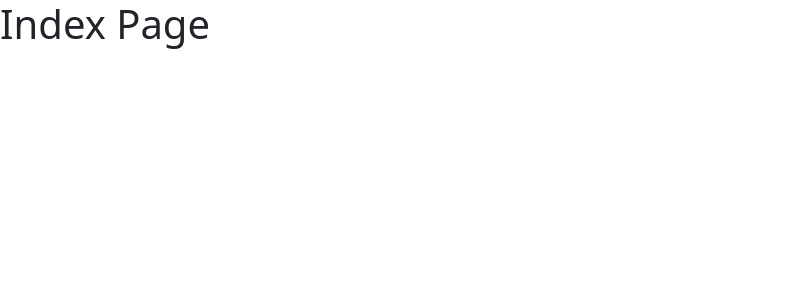
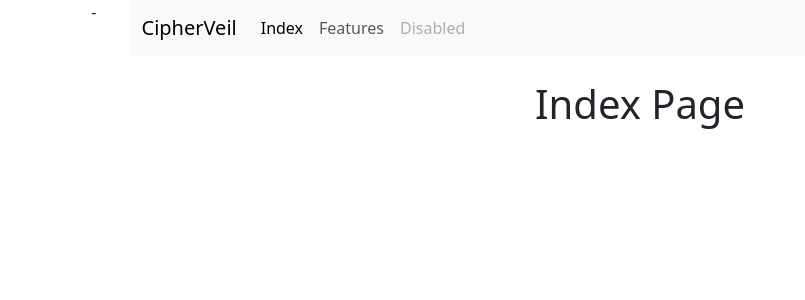
Before and after one commit to anuanas3252/cipherveil, a Django app: page / in a window 1280 px wide. Shown: the top 300 px of the page, without its empty margins (0-805 px from the left). Run offline with Django 5.2, Linux system fonts and the light colour scheme.

Commit message:
Update base.html

```diff
--- a/cipherveil/frontlineapp/templates/frontlineapp/base.html
+++ b/cipherveil/frontlineapp/templates/frontlineapp/base.html
@@ -11,8 +11,58 @@
   </head>
   <body>
 
-    {% block content %}
-    {% endblock %}
+    <div class="container-fluid">
+
+
+
+      <div class="container text-center">
+        <div class="row">
+          <div class="col">
+            -
+          </div>
+
+          <div class="col-11">
+
+            <nav class="navbar navbar-expand-lg bg-body-tertiary">
+              <div class="container-fluid">
+                <a class="navbar-brand" href="#">CipherVeil</a>
+                <button class="navbar-toggler" type="button" data-bs-toggle="collapse" data-bs-target="#navbarNav" aria-controls="navbarNav" aria-expanded="false" aria-label="Toggle navigation">
+                  <span class="navbar-toggler-icon"></span>
+                </button>
+                <div class="collapse navbar-collapse" id="navbarNav">
+                  <ul class="navbar-nav">
+                    <li class="nav-item">
+                      <a class="nav-link active" aria-current="page" href="#">Index</a>
+                    </li>
+                    <li class="nav-item">
+                      <a class="nav-link" href="#">Features</a>
+                    </li>
+                    <li class="nav-item">
+                      <a class="nav-link disabled" aria-disabled="true">Disabled</a>
+                    </li>
+                  </ul>
+                </div>
+              </div>
+            </nav>
+
+            <br>
+
+            {% block content %}
+            {% endblock %}
+
+          </div>
+
+          <div class="col">
+            -
+          </div>
+        </div>
+
+        </div>
+      </div>
+
+
+    </div>
+
 
     <script src="https://cdn.jsdelivr.net/npm/bootstrap@5.3.2/dist/js/bootstrap.bundle.min.js" integrity="sha384-C6RzsynM9kWDrMNeT87bh95OGNyZPhcTNXj1NW7RuBCsyN/o0jlpcV8Qyq46cDfL" crossorigin="anonymous"></script>
     <script src="https://cdn.jsdelivr.net/npm/@popperjs/core@2.11.8/dist/umd/popper.min.js" integrity="sha384-I7E8VVD/ismYTF4hNIPjVp/Zjvgyol6VFvRkX/vR+Vc4jQkC+hVqc2pM8ODewa9r" crossorigin="anonymous"></script>
```
